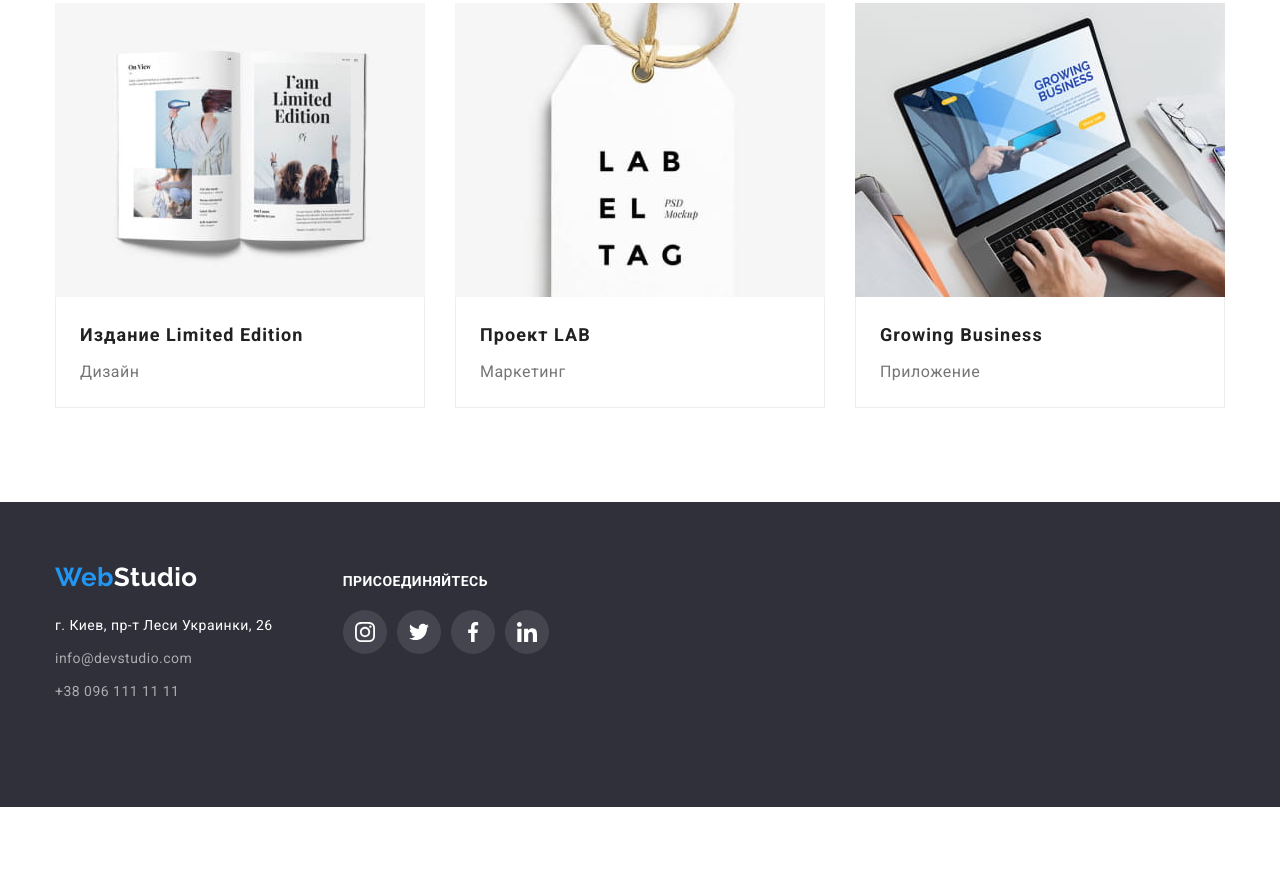
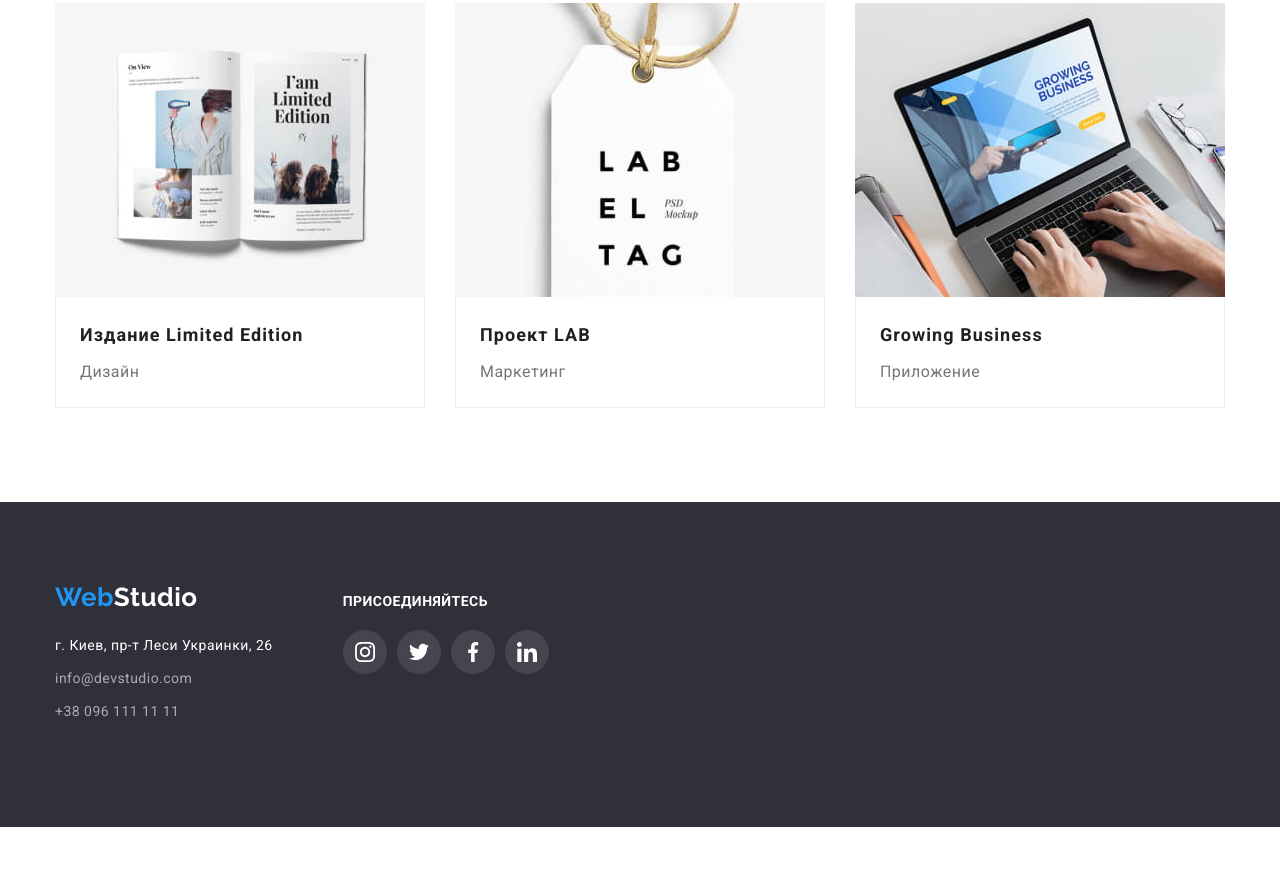
Before and after one commit to Liucie/goit-markup-hw-04, a plain HTML site: page portfolio.html in a window 1280 px wide. Shown: the part 1145-2016 px from the top of the page. Drawn offline with nearby package versions, Linux system fonts and the light colour scheme.

Commit message:
commit 5
Вносит правки от менторов

```diff
--- a/css/styles.css
+++ b/css/styles.css
@@ -309,7 +309,7 @@ img {
     0px 2px 1px rgba(0, 0, 0, 0.2);
 }
 .team-list-text {
-  padding: 30px 0;
+  padding: 30px 10px;
   text-align: center;
 }
 .team-member {
@@ -401,10 +401,13 @@ img {
 }
 .footer .container {
   display: flex;
+  padding-top: 60px;
+  padding-bottom: 60px;
+
+  align-items: baseline;
+  justify-content: flex-start;
 }
 .footer-contacts {
-  padding-top: 60px;
-  padding-bottom: 60px;
   margin-right: 70px;
 }
 .footer .logo {
@@ -436,8 +439,6 @@ img {
   outline: none;
 }
 .follow-links {
-  padding-top: 72px;
-  padding-bottom: 100px;
 }
 .follow-text {
   font-weight: 700;
```
Also changed, not shown: index.html (+3 -0 lines).
